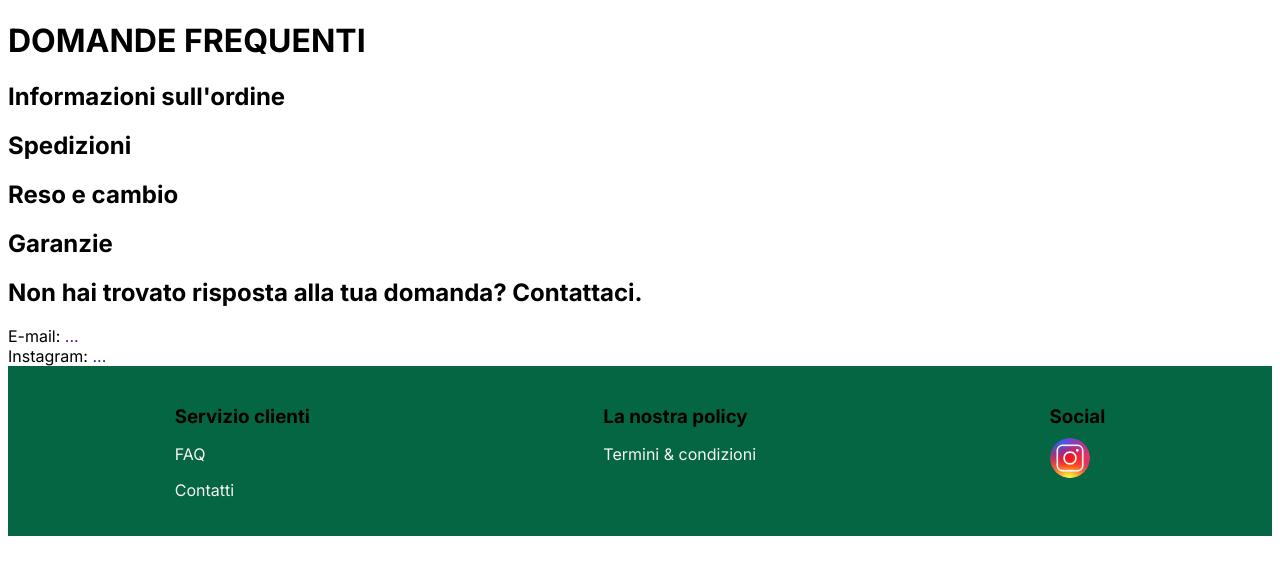
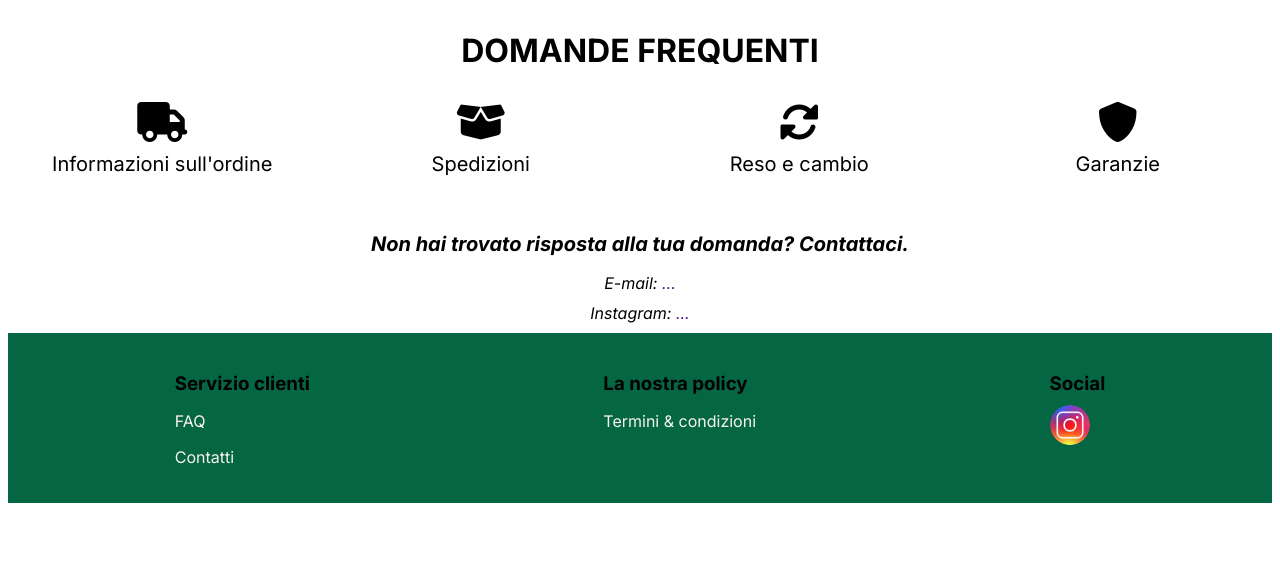
Before and after one commit to feerdy13/GRUPPO_16_PROGETTO_TSW, a PHP site: page /faq.php in a window 1280 px wide. Shown: the part 70-645 px from the top of the page. Run offline with PHP 8.4, Linux system fonts and the light colour scheme.

Commit message:
modifica faq

```diff
--- a/Aurumè/faq.php
+++ b/Aurumè/faq.php
@@ -1,3 +1,5 @@
+<link rel="stylesheet" href="resources/css/faq.css">
+
 <!-- Include the header -->
     <?php
         $title = 'FAQ';
@@ -7,21 +9,23 @@
 
     <main>
         <h1>DOMANDE FREQUENTI</h1>
-        <div class="faq">
-            <div class="question">
-                <h2>Informazioni sull'ordine</h2>
-            </div>
-            <div class="question">
-                <h2>Spedizioni</h2>
-            </div>
-            <div class="question">
-                <h2>Reso e cambio</h2>
-            </div>
-            <div class="question">
-                <h2>Garanzie</h2>
-            </div>
+
+        <div class="grid-container">
+        <div class="row icons">
+            <div class="column"><i class="fas fa-truck"></i></div>
+            <div class="column"><i class="fas fa-box-open"></i></div>
+            <div class="column"><i class="fas fa-sync-alt"></i></div>
+            <div class="column"><i class="fas fa-shield-alt"></i></div>
         </div>
-        <h2>Non hai trovato risposta alla tua domanda? Contattaci.</h2>
+        <div class="row texts">
+            <div class="column">Informazioni sull'ordine</div>
+            <div class="column">Spedizioni</div>
+            <div class="column">Reso e cambio</div>
+            <div class="column">Garanzie</div>
+        </div>
+        </div>
+
+        <h2 class="contattaci">Non hai trovato risposta alla tua domanda? Contattaci.</h2>
         <div class="contatti">
             <div class="email">E-mail: <a href="">...</a></div>
             <div class="instagram">Instagram: <a href="">...</a></div>
@@ -29,5 +33,6 @@
     </main>
 
 
+
     <!-- Include the footer -->
     <?php include 'includes/footer.html'; ?>
--- a/Aurumè/resources/css/faq.css
+++ b/Aurumè/resources/css/faq.css
@@ -1,3 +1,57 @@
 a {
     text-decoration: none;
 }
+
+h1 {
+    text-align: center;
+    padding-top: 10px;
+    padding-bottom: 10px;
+}
+
+h2 {
+    font-size: 20px;
+    font-weight: bold;
+    font-style: italic;
+}
+
+.contattaci {
+    text-align: center;
+}
+
+.contatti {
+    text-align: center;
+    padding-bottom: 10px;
+    font-style: italic;
+}
+
+.email {
+    padding-bottom: 10px;
+}
+
+.instagram {
+    padding-top: 10px;
+}
+
+.grid-container {
+    display: grid;
+    grid-template-columns: repeat(4, 1fr);
+    gap: 10px;
+    margin-top: 20px;
+    padding-bottom: 40px;
+}
+
+.row {
+    display: contents;
+}
+
+.column {
+    text-align: center;
+}
+
+.icons .column i {
+    font-size: 40px;
+}
+
+.texts .column {
+    font-size: 20px;
+}
```
